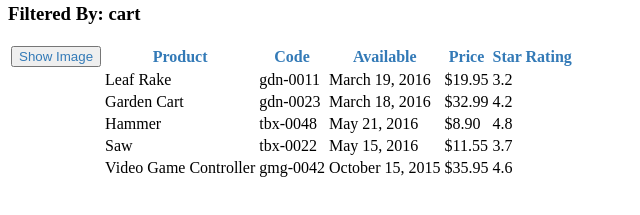
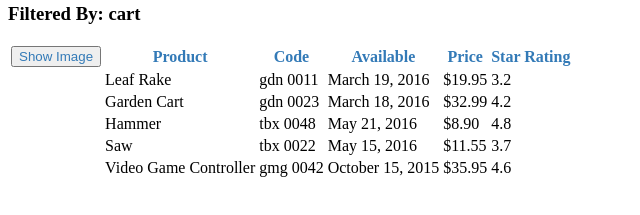
Before and after one commit to AradhanaSingh/my-app, an Angular app: page / in a window 1280 px wide. Shown: the part 153-368 px from the top of the page, without its empty margins (0-640 px from the left). Built offline with nearby package versions, Linux system fonts and the light colour scheme.

Commit message:
added a custom pipe

```diff
--- a/src/app/products/product-list.component.html
+++ b/src/app/products/product-list.component.html
@@ -58,7 +58,7 @@
                         </td>
                         <!--using interpolation to get values of propert-->
                         <td>{{product.productName}}</td>
-                        <td>{{product.productCode | lowercase}}</td>
+                        <td>{{product.productCode | lowercase | convertToSpaces: '-'}}</td>
                         <td>{{product.releaseDate}}</td>
                         <!-- adding pipe to tranfor data-->
                         <!-- 1.2-2, at least one number to the left of the decimal place and only two numbers to the right of the decimal place-->
--- /dev/null
+++ b/src/app/shared/convert-to-spaces.pipe.ts
@@ -0,0 +1,12 @@
+import { Pipe, PipeTransform } from '@angular/core'
+
+@Pipe({
+    // this is the name that will be used in HTML
+    name: 'convertToSpaces'
+})
+export class ConvertToSpacesPipe implements PipeTransform
+{
+    transform(value: string, character: string): string {
+        return value.replace(character, ' ');
+    }
+}
```
Also changed, not shown: src/app/app.module.ts (+6 -1 lines).
